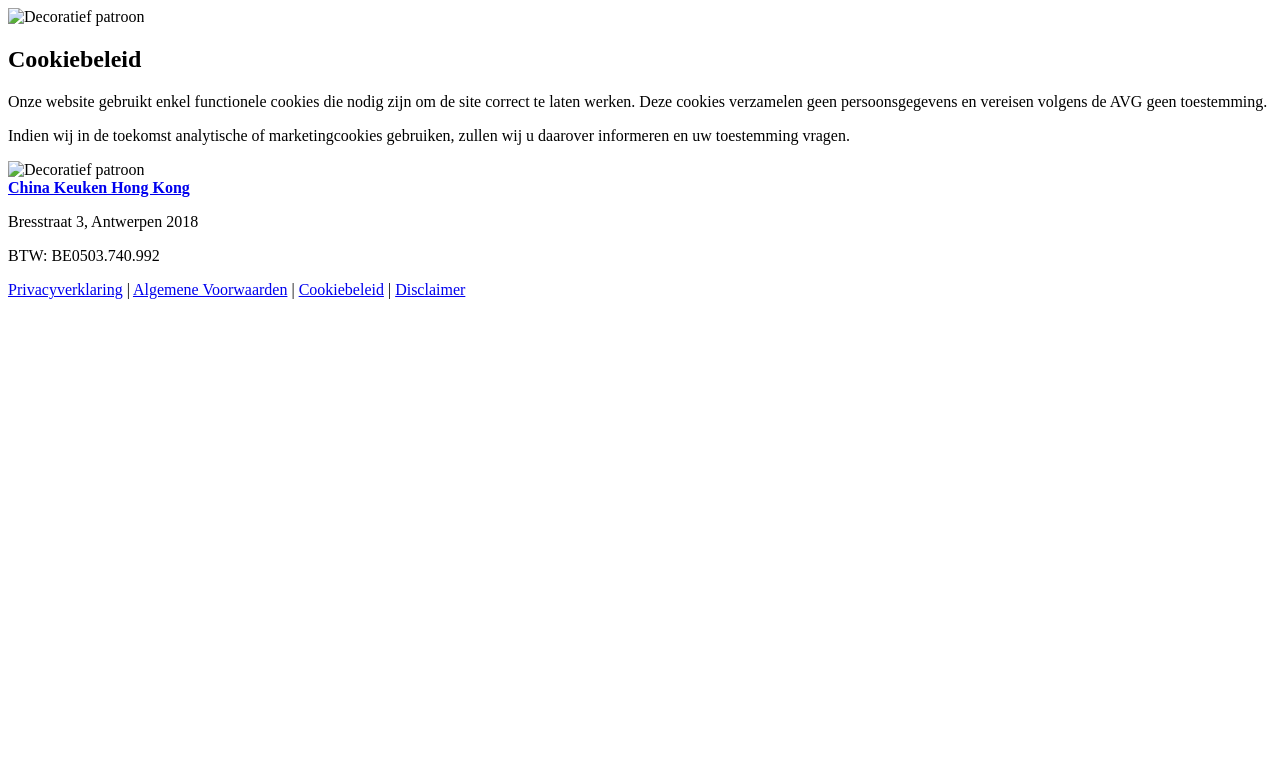
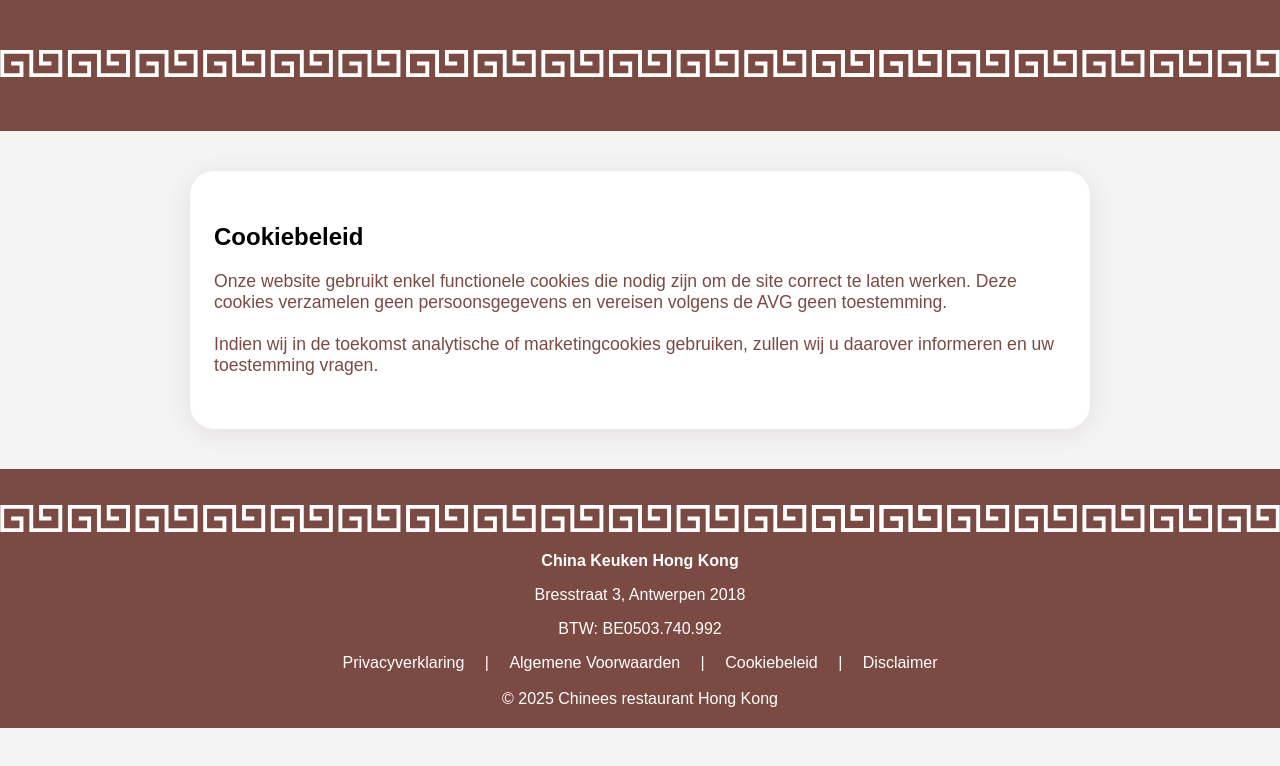
Before and after one commit to Stefan-Huran/China-keuken-Hong-Kong, a plain HTML site: page src/html/cookies.html in a window 1280 px wide. Drawn offline with Linux system fonts and the light colour scheme; the site is published under a folder, as on GitHub Pages, so addresses that start at the root find nothing.

Commit message:
cookies link fix

```diff
--- a/src/html/cookies.html
+++ b/src/html/cookies.html
@@ -10,15 +10,15 @@
 <meta property="og:description" content="China Keuken Hong Kong gebruikt enkel functionele cookies. Lees hier ons volledige cookiebeleid.">
 <meta property="og:type" content="website">
 <!--<meta property="og:url" content="https://www.jouwdomein.be/cookies"> -->
-<meta property="og:image" content="/images/logo.png">
+<meta property="og:image" content="../images/logo.png">
 <meta property="og:locale" content="nl_BE">
 
 <meta name="twitter:card" content="summary">
 <meta name="twitter:title" content="Cookiebeleid | China Keuken Hong Kong">
 <meta name="twitter:description" content="Onze website gebruikt enkel functionele cookies. Raadpleeg het cookiebeleid van China Keuken Hong Kong.">
-  <link rel="stylesheet" href="/styles/main.css">
-    <link rel="icon" type="image/svg+xml" href="/images/logo.svg">
-    <link rel="icon" type="image/png" href="/images/logo.png">
+  <link rel="stylesheet" href="../styles/main.css">
+    <link rel="icon" type="image/svg+xml" href="../images/logo.svg">
+    <link rel="icon" type="image/png" href="../images/logo.png">
     <script type="application/ld+json">
 {
   "@context": "https://schema.org",
@@ -49,7 +49,7 @@
 <body>
     <header>
     <div class="pattern">
-    <img class="background-decor-menu" src="/images/pattern.svg" alt="Decoratief patroon" loading="lazy">
+    <img class="background-decor-menu" src="../images/pattern.svg" alt="Decoratief patroon" loading="lazy">
     </div>
     </header>
     <section id="privacy" class="privacy-section">
@@ -62,26 +62,26 @@
 </section>
 <footer>
         <div class="pattern">
-    <img class="background-decor" src="/images/pattern.svg" alt="Decoratief patroon" loading="lazy">
+    <img class="background-decor" src="../images/pattern.svg" alt="Decoratief patroon" loading="lazy">
     </div>
     <div class="container">
     <div class="footer-top">
-      <a href="/index.html"><strong>China Keuken Hong Kong</strong></a>
+      <a href="../../index.html"><strong>China Keuken Hong Kong</strong></a>
       <p>Bresstraat 3, Antwerpen 2018</p>
       <p>BTW: BE0503.740.992</p>
     </div>
 
     <div class="footer-links">
-      <a href="/html/privacy.html">Privacyverklaring</a> |
-      <a href="/html/terms.html">Algemene Voorwaarden</a> |
-      <a href="/html/cookies.html">Cookiebeleid</a> |
-      <a href="/html/disclaimer.html">Disclaimer</a>
+      <a href="../html/privacy.html">Privacyverklaring</a> |
+      <a href="../html/terms.html">Algemene Voorwaarden</a> |
+      <a href="../html/cookies.html">Cookiebeleid</a> |
+      <a href="../html/disclaimer.html">Disclaimer</a>
     </div>
 
     <div class="footer-bottom">
     </div>
   </div>
 </footer>
-<script src="/scripts/menu.js"></script>
+<script src="../scripts/menu.js"></script>
 </body>
 </html>
```
